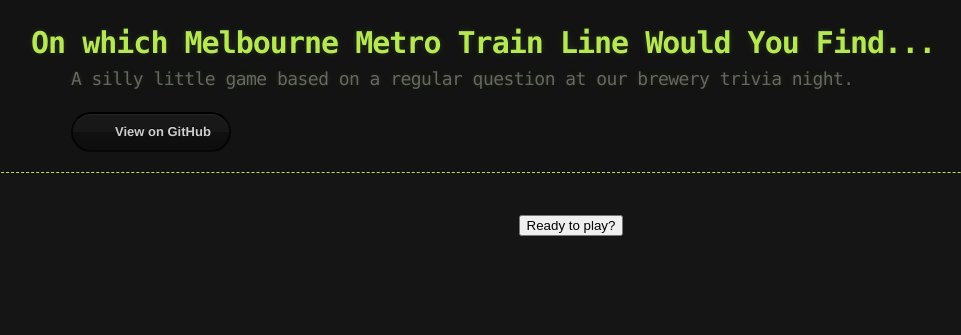
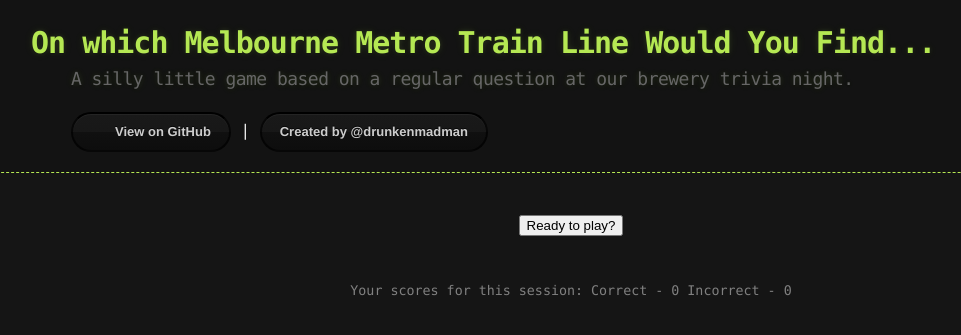
Before and after one commit to stopthatastronaut/MelTrainGame, a Jekyll site: the page built from docs/index.html, in a window 1280 px wide. Shown: the top 335 px of the page, without its empty margins (69-1030 px from the left). Built offline with Jekyll 4.4.1, drawn with Linux system fonts in a browser that asks for light colours.

Commit message:
Now keeps session scores

```diff
--- a/docs/_layouts/traingame.html
+++ b/docs/_layouts/traingame.html
@@ -15,7 +15,7 @@
           <h1>{{ site.title | default: site.github.repository_name }}</h1>
         </a>
         <h2>{{ site.description | default: site.github.project_tagline }}</h2>
-          <a href="{{ site.github.repository_url }}" class="btn btn-github"><span class="icon"></span>View on GitHub</a>
+          <a href="{{ site.github.repository_url }}" class="btn btn-github"><span class="icon"></span>View on GitHub</a> | <a  class="btn btn-github" href="https://aus.social/@drunkenmadman">Created by @drunkenmadman</a>
         </section>
       </div>
     </header>
@@ -36,6 +36,12 @@
           </div>
           <div id="result" x-show="outcome != ''" x-text="outcome">
           </div>
+          <div>&nbsp;</div>
+          <div id="session_scores" style="font-size: smaller; color: gray">
+            Your scores for this session:
+            Correct - <span x-text="session_score.correct"></span>
+            Incorrect - <span x-text="session_score.incorrect"></span>
+          </div>
         </div>
       </section>
     </div>
--- a/docs/assets/js/game.js
+++ b/docs/assets/js/game.js
@@ -54,12 +54,14 @@
 
   if(trying_to_guess.lines.includes(user_chose)) {
     Alpine.store('game_data').outcome = "You chose right!\n\n" + trying_to_guess.name + " IS on the " + user_chose + " line";
+    Alpine.store('game_data').session_score.correct++
   } else {
     Alpine.store('game_data').outcome = "No! you chose wrong. " + trying_to_guess.name + " is NOT on the " +
           user_chose + " line.\n\n" +
           "However it IS on the following lines: \n\n" +
           trying_to_guess.lines.join(", \n\n")
           ;
+    Alpine.store('game_data').session_score.incorrect++
   }
   // now set station_to_guess back to blank and offer another game
   Alpine.store('game_data').station_to_guess = "";
@@ -79,6 +81,7 @@
     choice_2: "",
     choice_3: "",
     outcome: "",
+    session_score: {correct: 0, incorrect: 0},
     play_text: "Ready to play?",
     fetchStations() {
       this.isLoading = true;
```
